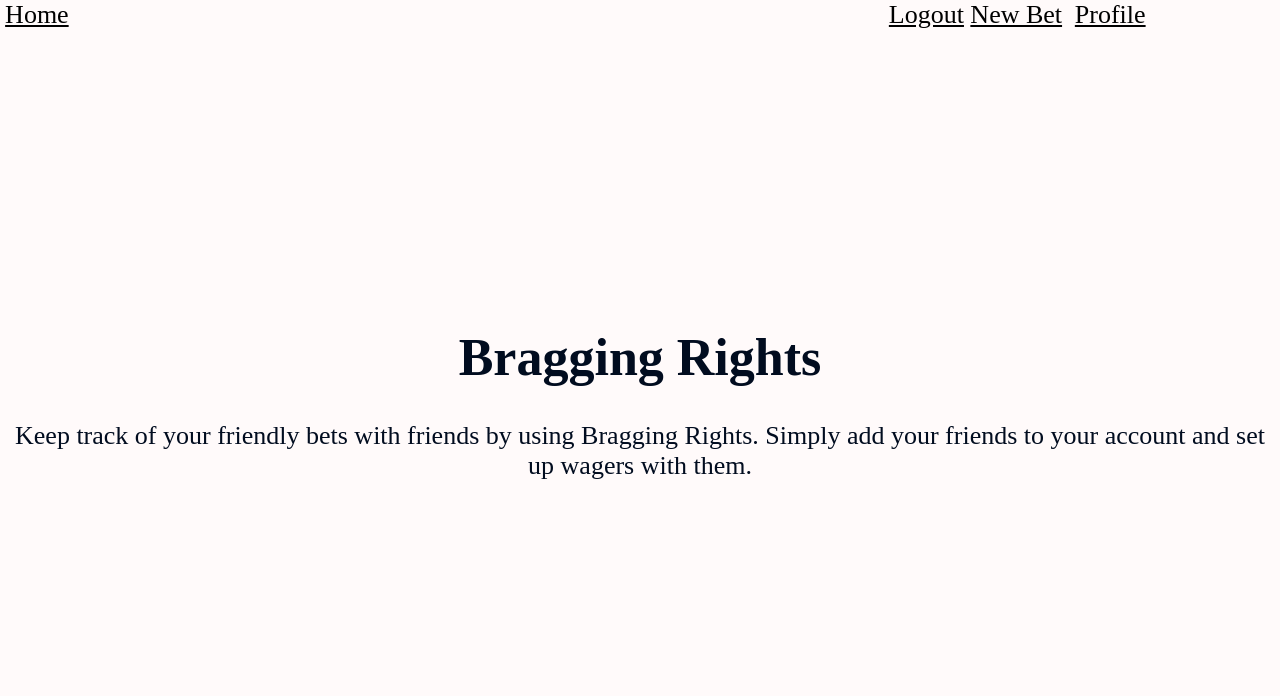
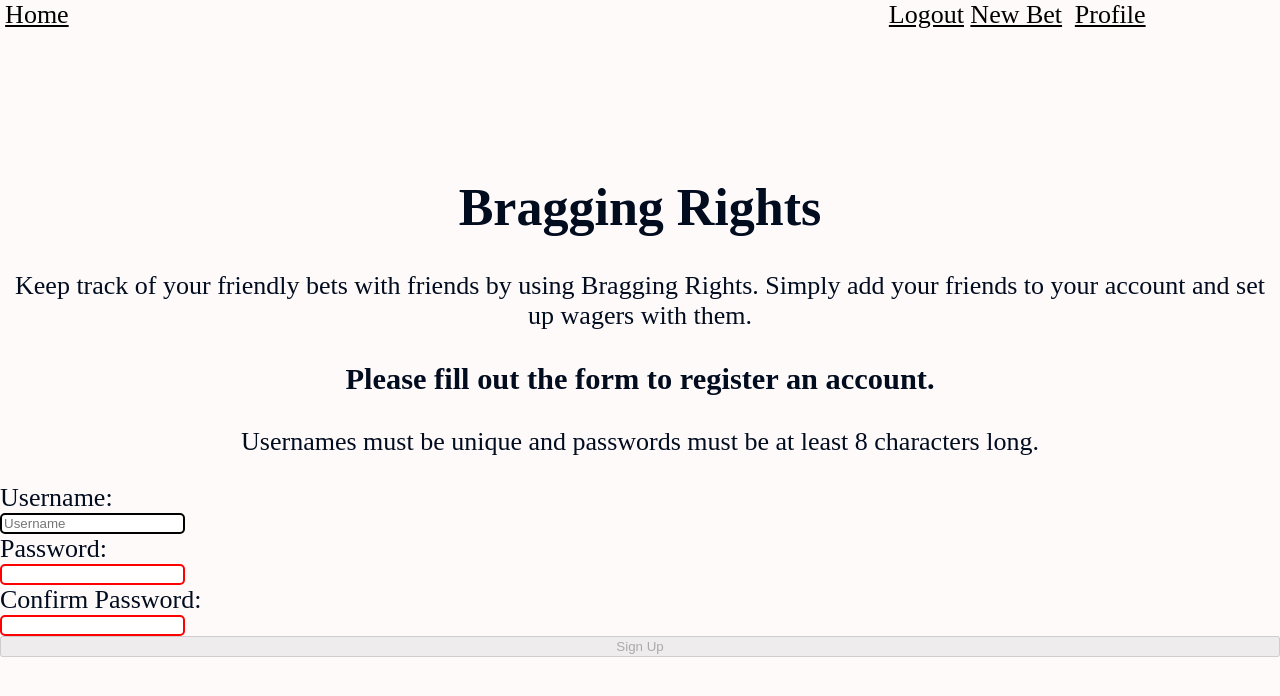
Before and after one commit to ajlanza/Bragging-Rights, a React (Create React App) app: page /signup in a window 1280 px wide. Shown: the top 696 px of the page. Built offline with nearby package versions, Linux system fonts and the light colour scheme.

Commit message:
Sign Up component added

```diff
--- a/src/Components/App/App.js
+++ b/src/Components/App/App.js
@@ -5,6 +5,7 @@ import Bets from '../Bets/Bets';
 import NewBet from '../NewBet/NewBet';
 import Profile from '../Profile/Profile';
 import LogIn from '../LogIn/LogIn';
+import SignUp from '../SignUp/SignUp';
 import Header from '../Header/Header';
 import './App.css';
 
@@ -25,6 +26,7 @@ function App() {
           <Route path='/new' component = { NewBet } />
           <Route path='/profile' component = { Profile } />
           <Route path='/login' component = { LogIn } />
+          <Route path='/signup' component = { SignUp } />
         </Switch>
       </main>
     </div>
--- a/src/Components/Nav/Nav.js
+++ b/src/Components/Nav/Nav.js
@@ -80,11 +80,18 @@ export default class Nav extends Component {
                   </>
 
                   :
+                  <>
                   <li>
                     <Link to='/login' className='mobileNavLink>' onClick={this.handleMenuClick}>
-                      Log In/Sign Up
+                      Log In
                     </Link>
-                    </li>
+                  </li>
+                  <li>
+                    <Link to='/signup' className='mobileNavLink>' onClick={this.handleMenuClick}>
+                      Sign Up
+                    </Link>
+                  </li>
+                  </>
                   }
 
                 </ul>
@@ -115,9 +122,14 @@ export default class Nav extends Component {
           </Link>
           </>
           :
+          <>
           <Link to='/login' className='navLink>'>
-            Log In/Sign Up
+            Log In
           </Link>
+          <Link to='/signup' className='mobileNavLink>' onClick={this.handleMenuClick}>
+            Sign Up
+          </Link>
+          </>
           }
           </div>
         </div>
--- /dev/null
+++ b/src/Components/SignUp/SignUp.css
@@ -0,0 +1,10 @@
+.confirmed {
+    border: 2px solid green;
+  }
+  .unconfirmed{
+    border: 2px solid red;
+  }
+  input, textarea, select{
+    border: 2px solid black;
+    border-radius: 5px;
+  }
--- /dev/null
+++ b/src/Components/SignUp/SignUp.js
@@ -0,0 +1,76 @@
+import React, { Component } from 'react';
+import BragContext from '../BragContext';
+
+import './SignUp.css';
+
+
+export default class SignUp extends Component {
+  static contextType = BragContext;
+  state = {
+    password: '',
+    confirm: '',
+    match: false,
+    error: null
+  }
+
+  handleSubmit = e => {
+    e.preventDefault()
+    e.persist()
+    const username = e.target.username;
+    const password = e.target.password;
+    const user = {
+      username: username.value,
+      password: password.value,
+    }
+    alert(`User: "${user.username}" created`)
+    this.props.history.push({pathname: `/login` });
+
+  }
+
+  confirmPassword = e => {
+    // get the value of the field that was changed
+    const value = e.target.value;
+    // set the state of the changed field to the new value
+    this.setState({
+      [e.target.name]: value
+    }, () => {
+      // after state is set, check if passwords match and change state accordingly
+      if(this.state.password === this.state.confirm && this.state.password.length > 7){
+        this.setState({
+          match: true
+        })
+      } else {
+        this.setState({
+          match: false
+        })
+        }
+    })
+  }
+
+  render() {
+    return (
+      <div>
+        <h3>Please fill out the form to register an account.</h3>
+        <p>Usernames must be unique and passwords must be at least 8 characters long.</p>
+        <form className='signup-form' onSubmit={this.handleSubmit}>
+          <div>
+            <label htmlFor="username">Username:</label>
+            <input required type="text" name='username' id='username' placeholder='Username' />
+          </div>
+          <div>
+            <label htmlFor="password">Password:</label>
+            {/* apply class to input field depending on whether or not password match is confirmed */}
+            <input required type="password" name='password' id='password' className={this.state.match ? 'confirmed' : 'unconfirmed'} onChange={this.confirmPassword}/>
+          </div>
+          <div>
+            <label htmlFor="password-confirmation" >Confirm Password:</label>
+            {/* apply class to input field depending on whether or not password match is confirmed */}
+            <input required type="password" name='confirm' id='confirm' className={this.state.match ? 'confirmed' : 'unconfirmed'} onChange={this.confirmPassword}/>
+          </div>
+          {/* if passwords don't match disable the submit button */}
+          <button type='submit' disabled={!this.state.match}>Sign Up</button>
+        </form>
+      </div>
+    )
+  }
+}
```
